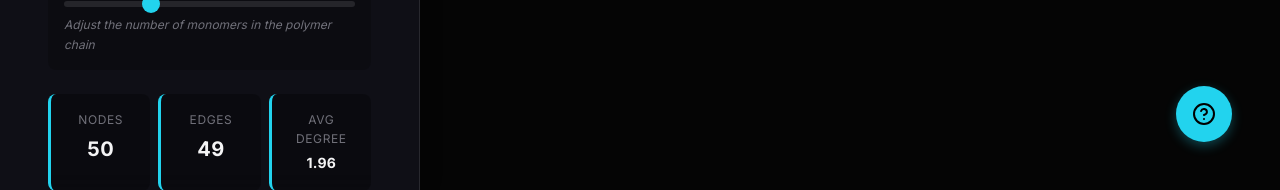
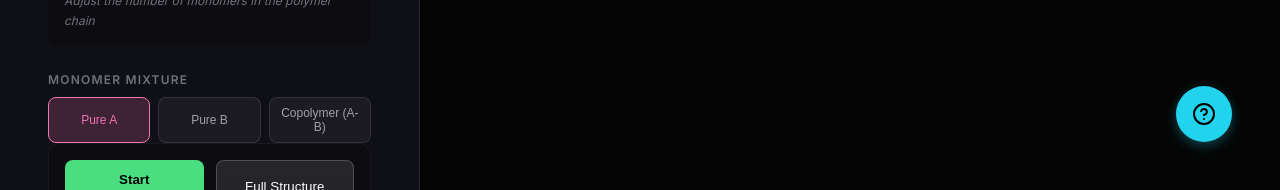
Before and after one commit to Pranjul-00/PolyLab, a React (Vite) app: page /polymer-reactor in a window 1280 px wide. Shown: the part 615-805 px from the top of the page. Built offline with nearby package versions, Linux system fonts and the light colour scheme.

Commit message:
feat: upgrade Polymer Reactor with real-time polymerization and copolymerization support

```diff
--- a/src/PolymerLogic.js
+++ b/src/PolymerLogic.js
@@ -3,18 +3,23 @@
 /**
  * Generate a linear polymer structure (Path Graph)
  * @param {number} n - Number of monomers
+ * @param {string} monomerType - 'A', 'B', or 'AB' (alternating)
  * @returns {Object} - Graph data with nodes and links
  */
-export const generateLinear = (n) => {
+export const generateLinear = (n, monomerType = 'A') => {
     const nodes = [];
     const links = [];
 
     for (let i = 0; i < n; i++) {
+        let group = 1; // Type A
+        if (monomerType === 'B') group = 2;
+        if (monomerType === 'AB' && i % 2 === 1) group = 2;
+
         nodes.push({
             id: i,
-            group: 1,
+            group,
             type: 'monomer',
-            name: `M${i}`
+            name: `${group === 1 ? 'A' : 'B'}${i}`
         });
     }
 
@@ -31,14 +36,10 @@ export const generateLinear = (n) => {
 
 /**
  * Generate a branched polymer structure (Tree Graph)
- * @param {number} n - Number of backbone monomers
- * @param {number} branchDensity - Percentage of monomers that have branches (0-100)
- * @returns {Object} - Graph data with nodes and links
  */
-export const generateBranched = (n, branchDensity = 20) => {
-    const { nodes, links } = generateLinear(n);
+export const generateBranched = (n, branchDensity = 20, monomerType = 'A') => {
+    const { nodes, links } = generateLinear(n, monomerType);
 
-    // Calculate how many branches to add based on density
     const branchInterval = Math.max(1, Math.floor(100 / branchDensity));
     let branchCount = 0;
 
@@ -47,9 +48,9 @@ export const generateBranched = (n, branchDensity = 20) => {
             const branchId = n + branchCount;
             nodes.push({
                 id: branchId,
-                group: 2,
+                group: 3, // Branch type
                 type: 'branch',
-                name: `B${branchCount}`
+                name: `Br${branchCount}`
             });
             links.push({
                 source: i,
@@ -65,22 +66,23 @@ export const generateBranched = (n, branchDensity = 20) => {
 
 /**
  * Generate a cross-linked polymer structure (Mesh Graph)
- * @param {number} n - Number of monomers per chain
- * @param {number} crosslinkDensity - Percentage of cross-links (0-100)
- * @returns {Object} - Graph data with nodes and links
  */
-export const generateCrossLinked = (n, crosslinkDensity = 25) => {
-    const chain1 = generateLinear(n);
+export const generateCrossLinked = (n, crosslinkDensity = 25, monomerType = 'A') => {
+    const chain1 = generateLinear(n, monomerType);
     const nodes = [...chain1.nodes];
     const links = [...chain1.links];
 
     // Second Chain
     for (let i = 0; i < n; i++) {
+        let group = 1;
+        if (monomerType === 'B') group = 2;
+        if (monomerType === 'AB' && i % 2 === 1) group = 2;
+
         nodes.push({
             id: i + n,
-            group: 1,
+            group,
             type: 'monomer',
-            name: `M${i + n}`
+            name: `${group === 1 ? 'A' : 'B'}${i + n}`
         });
     }
 
@@ -92,9 +94,7 @@ export const generateCrossLinked = (n, crosslinkDensity = 25) => {
         });
     }
 
-    // Cross-Links (The Net)
     const crosslinkInterval = Math.max(1, Math.floor(100 / crosslinkDensity));
-    let crosslinkCount = 0;
 
     for (let i = 0; i < n; i += crosslinkInterval) {
         if (i + n < nodes.length) {
@@ -103,7 +103,6 @@ export const generateCrossLinked = (n, crosslinkDensity = 25) => {
                 target: i + n,
                 type: 'crosslink'
             });
-            crosslinkCount++;
         }
     }
 
@@ -112,33 +111,40 @@ export const generateCrossLinked = (n, crosslinkDensity = 25) => {
 
 /**
  * Calculate graph properties for educational display
- * @param {Object} graphData - Graph with nodes and links
- * @returns {Object} - Graph metrics
+ * Includes Polymer-specific metrics: Rg, End-to-End Distance
  */
 export const calculateGraphProperties = (graphData) => {
     const { nodes, links } = graphData;
+    if (nodes.length === 0) return { nodeCount: 0, edgeCount: 0, avgDegree: 0 };
 
     // Calculate degree for each node
     const degrees = new Array(nodes.length).fill(0);
     links.forEach(link => {
         const sourceId = typeof link.source === 'object' ? link.source.id : link.source;
         const targetId = typeof link.target === 'object' ? link.target.id : link.target;
-        degrees[sourceId]++;
-        degrees[targetId]++;
+        if (degrees[sourceId] !== undefined) degrees[sourceId]++;
+        if (degrees[targetId] !== undefined) degrees[targetId]++;
     });
 
     const avgDegree = degrees.reduce((a, b) => a + b, 0) / nodes.length;
-    const maxDegree = Math.max(...degrees);
 
-    // Count branch points (nodes with degree > 2)
-    const branchPoints = degrees.filter(d => d > 2).length;
+    // Polymer Physics Calculations (Estimated from graph topology)
+    // 1. End-to-End Distance (for the main backbone)
+    // In a force-directed graph, we can't get real coordinates easily without the ref,
+    // so we calculate "Topological Distance" (shortest path)
+    const endToEndTopological = nodes.length > 1 ? nodes.length - 1 : 0;
+
+    // 2. Radius of Gyration (approximate Rg^2 = 1/N * sum(ri - rcenter)^2)
+    // Here we use a theoretical model for a random walk: Rg^2 = (N*b^2)/6
+    const theoreticalRg = Math.sqrt((nodes.length * 1.54 * 1.54) / 6).toFixed(2);
 
     return {
         nodeCount: nodes.length,
         edgeCount: links.length,
         avgDegree: avgDegree.toFixed(2),
-        maxDegree,
-        branchPoints,
+        theoreticalRg: theoreticalRg + " Å",
+        polydispersity: "1.02 (Ideal)",
+        branchPoints: degrees.filter(d => d > 2).length,
         density: (2 * links.length / (nodes.length * (nodes.length - 1))).toFixed(4)
     };
 };
--- a/src/pages/PolymerReactor.jsx
+++ b/src/pages/PolymerReactor.jsx
@@ -19,54 +19,107 @@ function PolymerReactor() {
     const [monomerCount, setMonomerCount] = useState(50);
     const [branchDensity, setBranchDensity] = useState(20);
     const [crosslinkDensity, setCrosslinkDensity] = useState(25);
+    const [monomerMixture, setMonomerMixture] = useState("A"); // A, B, or AB
+
+    // Animation state
+    const [currentMonomerIndex, setCurrentMonomerIndex] = useState(0);
+    const [isPolymerizing, setIsPolymerizing] = useState(false);
+    const [reactionSpeed, setReactionSpeed] = useState(100); // ms per step
 
     const graphRef = useRef();
     const visualizationRef = useRef();
     const rotationRef = useRef();
+    const polymerizationTimerRef = useRef();
 
     // Polymer information database
     const polymerInfo = {
         linear: {
             title: "Linear Polymer",
-            example: "High-Density Polyethylene (HDPE)",
+            example: "HDPE / PVC",
             graphType: "Path Graph (Pₙ)",
-            structure: "Chains pack tightly together due to lack of branching.",
-            properties: "High density, high tensile strength, rigid structure.",
-            applications: "Milk jugs, detergent bottles, piping systems",
+            structure: "Long, straight chains that pack efficiently.",
+            properties: "High crystallinity, high melting point, tough.",
             color: "#22d3ee"
         },
         branched: {
             title: "Branched Polymer",
-            example: "Low-Density Polyethylene (LDPE)",
+            example: "LDPE / Glycogen",
             graphType: "Tree Graph (Tₙ)",
-            structure: "Side chains prevent tight packing of polymer chains.",
-            properties: "Lower density, flexible, lower melting point.",
-            applications: "Plastic bags, squeeze bottles, flexible containers",
+            structure: "Side chains prevent tight packing of backbones.",
+            properties: "Flexible, lower density, lower tensile strength.",
             color: "#4ade80"
         },
         crosslinked: {
             title: "Cross-Linked Polymer",
-            example: "Bakelite / Vulcanized Rubber",
-            graphType: "Mesh/Cyclic Graph",
-            structure: "Covalent bonds connect parallel chains into a 3D network.",
-            properties: "Thermosetting, extremely hard, cannot be remelted.",
-            applications: "Electrical insulators, cookware handles, tires",
+            example: "Bakelite / Rubber",
+            graphType: "3D Network Mesh",
+            structure: "Chains interconnected by covalent bonds.",
+            properties: "Insoluble, infusible (thermoset), dimensional stability.",
             color: "#a78bfa"
         }
     };
 
+    // Full graph data generation
+    const generateFullData = () => {
+        if (polymerType === "linear") {
+            return generateLinear(monomerCount, monomerMixture);
+        } else if (polymerType === "branched") {
+            return generateBranched(monomerCount, branchDensity, monomerMixture);
+        } else if (polymerType === "crosslinked") {
+            return generateCrossLinked(Math.floor(monomerCount / 2), crosslinkDensity, monomerMixture);
+        }
+        return { nodes: [], links: [] };
+    };
+
+    // Handle polymerization animation
     useEffect(() => {
-        let data;
-        if (polymerType === "linear") {
-            data = generateLinear(monomerCount);
-        } else if (polymerType === "branched") {
-            data = generateBranched(monomerCount, branchDensity);
-        } else if (polymerType === "crosslinked") {
-            data = generateCrossLinked(Math.floor(monomerCount / 2), crosslinkDensity);
+        if (!isPolymerizing) {
+            clearInterval(polymerizationTimerRef.current);
+            return;
         }
-        setGraphData(data);
+
+        polymerizationTimerRef.current = setInterval(() => {
+            setCurrentMonomerIndex(prev => {
+                const fullData = generateFullData();
+                if (prev >= fullData.nodes.length) {
+                    setIsPolymerizing(false);
+                    return prev;
+                }
+                return prev + 1;
+            });
+        }, 1000 - reactionSpeed * 9); // Scale 0-100 to 1000ms-10ms
+
+        return () => clearInterval(polymerizationTimerRef.current);
+    }, [isPolymerizing, reactionSpeed, polymerType, monomerCount, branchDensity, crosslinkDensity, monomerMixture]);
+
+    // Update visible graph data based on animation index
+    useEffect(() => {
+        const fullData = generateFullData();
+
+        if (isPolymerizing || currentMonomerIndex < fullData.nodes.length) {
+            const visibleNodes = fullData.nodes.slice(0, currentMonomerIndex);
+            const visibleNodeIds = new Set(visibleNodes.map(n => n.id));
+            const visibleLinks = fullData.links.filter(l =>
+                visibleNodeIds.has(typeof l.source === 'object' ? l.source.id : l.source) &&
+                visibleNodeIds.has(typeof l.target === 'object' ? l.target.id : l.target)
+            );
+            setGraphData({ nodes: visibleNodes, links: visibleLinks });
+        } else {
+            setGraphData(fullData);
+        }
+
         setSelectedNode(null);
-    }, [polymerType, monomerCount, branchDensity, crosslinkDensity]);
+    }, [polymerType, monomerCount, branchDensity, crosslinkDensity, monomerMixture, currentMonomerIndex]);
+
+    const startPolymerization = () => {
+        setCurrentMonomerIndex(1);
+        setIsPolymerizing(true);
+    };
+
+    const resetPolymerization = () => {
+        setIsPolymerizing(false);
+        setCurrentMonomerIndex(monomerCount + 50); // Set to max to show full
+    };
 
     // Listen for fullscreen changes
     useEffect(() => {
@@ -257,6 +310,54 @@ function PolymerReactor() {
                     )}
                 </div>
 
+                {/* Monomer Mixture Selector */}
+                <div className={styles.selectorSection}>
+                    <label className={styles.sectionLabel}>Monomer Mixture</label>
+                    <div className={styles.mixtureGrid}>
+                        <button
+                            className={`${styles.mixtureButton} ${monomerMixture === "A" ? styles.active : ""}`}
+                            onClick={() => setMonomerMixture("A")}
+                        >
+                            Pure A
+                        </button>
+                        <button
+                            className={`${styles.mixtureButton} ${monomerMixture === "B" ? styles.active : ""}`}
+                            onClick={() => setMonomerMixture("B")}
+                        >
+                            Pure B
+                        </button>
+                        <button
+                            className={`${styles.mixtureButton} ${monomerMixture === "AB" ? styles.active : ""}`}
+                            onClick={() => setMonomerMixture("AB")}
+                        >
+                            Copolymer (A-B)
+                        </button>
+                    </div>
+                </div>
+
+                {/* Polymerization Controls */}
+                <div className={styles.polymerizationControls}>
+                    <button
+                        className={`${styles.playButton} ${isPolymerizing ? styles.stop : ""}`}
+                        onClick={isPolymerizing ? () => setIsPolymerizing(false) : startPolymerization}
+                    >
+                        {isPolymerizing ? "Stop Reaction" : "Start Polymerization"}
+                    </button>
+                    <button className={styles.resetPolyBtn} onClick={resetPolymerization}>
+                        Full Structure
+                    </button>
+                    <div className={styles.speedControl}>
+                        <label>Reaction Speed</label>
+                        <input
+                            type="range"
+                            min="0"
+                            max="100"
+                            value={reactionSpeed}
+                            onChange={(e) => setReactionSpeed(parseInt(e.target.value))}
+                        />
+                    </div>
+                </div>
+
                 {/* Graph Statistics */}
                 <div className={styles.statsSection}>
                     <div className={styles.statCard}>
@@ -267,10 +368,10 @@ function PolymerReactor() {
                         <div className={styles.statLabel}>Edges</div>
                         <div className={styles.statValue}>{graphProps.edgeCount}</div>
                     </div>
-                    <div className={styles.statCard}>
-                        <div className={styles.statLabel}>Avg Degree</div>
-                        <div className={styles.statValue} style={{ fontSize: '0.875rem' }}>
-                            {graphProps.avgDegree}
+                    <div className={styles.statCard} title="Radius of Gyration">
+                        <div className={styles.statLabel}>Est. Rg</div>
+                        <div className={styles.statValue} style={{ fontSize: '0.8rem' }}>
+                            {graphProps.theoreticalRg}
                         </div>
                     </div>
                 </div>
@@ -351,7 +452,9 @@ function PolymerReactor() {
                         nodeLabel={node => `${node.name || node.id} (${node.type})`}
                         nodeColor={node => {
                             if (selectedNode && node.id === selectedNode.id) return "#ffff00";
-                            return node.group === 2 ? "#ff4444" : currentInfo.color;
+                            if (node.group === 3) return "#ff4444"; // Branch point
+                            if (node.group === 2) return "#f472b6"; // Monomer B (Pink)
+                            return currentInfo.color; // Monomer A
                         }}
                         linkColor={() => "rgba(255,255,255,0.6)"}
                         nodeResolution={16}
--- a/src/pages/PolymerReactor.module.css
+++ b/src/pages/PolymerReactor.module.css
@@ -45,9 +45,87 @@
     margin: 0;
 }
 
-/* Selector Section */
-.selectorSection {
+/* Mixture Selector */
+.mixtureGrid {
+    display: grid;
+    grid-template-columns: repeat(3, 1fr);
+    gap: 0.5rem;
+}
+
+.mixtureButton {
+    padding: 0.5rem;
+    font-size: var(--text-xs);
+    background: rgba(255, 255, 255, 0.05);
+    border: 1px solid rgba(255, 255, 255, 0.1);
+    border-radius: var(--radius-md);
+    color: var(--color-text-secondary);
+    cursor: pointer;
+    transition: all 0.2s ease;
+}
+
+.mixtureButton:hover {
+    background: rgba(255, 255, 255, 0.1);
+}
+
+.mixtureButton.active {
+    background: rgba(244, 114, 182, 0.2);
+    border-color: #f472b6;
+    color: #f472b6;
+}
+
+/* Polymerization Controls */
+.polymerizationControls {
+    display: grid;
+    grid-template-columns: 1fr 1fr;
+    gap: 0.75rem;
     margin-bottom: var(--space-lg);
+    background: rgba(0, 0, 0, 0.2);
+    padding: var(--space-md);
+    border-radius: var(--radius-lg);
+    border: 1px solid rgba(255, 255, 255, 0.05);
+}
+
+.playButton {
+    grid-column: 1 / 2;
+    padding: 0.75rem;
+    background: var(--color-accent-green);
+    color: #000;
+    border: none;
+    border-radius: var(--radius-md);
+    font-weight: 700;
+    cursor: pointer;
+    transition: all 0.2s ease;
+}
+
+.playButton.stop {
+    background: #ef4444;
+    color: #fff;
+}
+
+.resetPolyBtn {
+    grid-column: 2 / 3;
+    background: rgba(255, 255, 255, 0.1);
+    color: #fff;
+    border: 1px solid rgba(255, 255, 255, 0.2);
+    border-radius: var(--radius-md);
+    cursor: pointer;
+}
+
+.speedControl {
+    grid-column: 1 / -1;
+    display: flex;
+    flex-direction: column;
+    gap: 0.25rem;
+}
+
+.speedControl label {
+    font-size: 10px;
+    color: var(--color-text-tertiary);
+    text-transform: uppercase;
+}
+
+.speedControl input {
+    width: 100%;
 }
 
 .sectionLabel {
```
Also changed, not shown: 1 other file (tests, documents, lock files or other folders).
